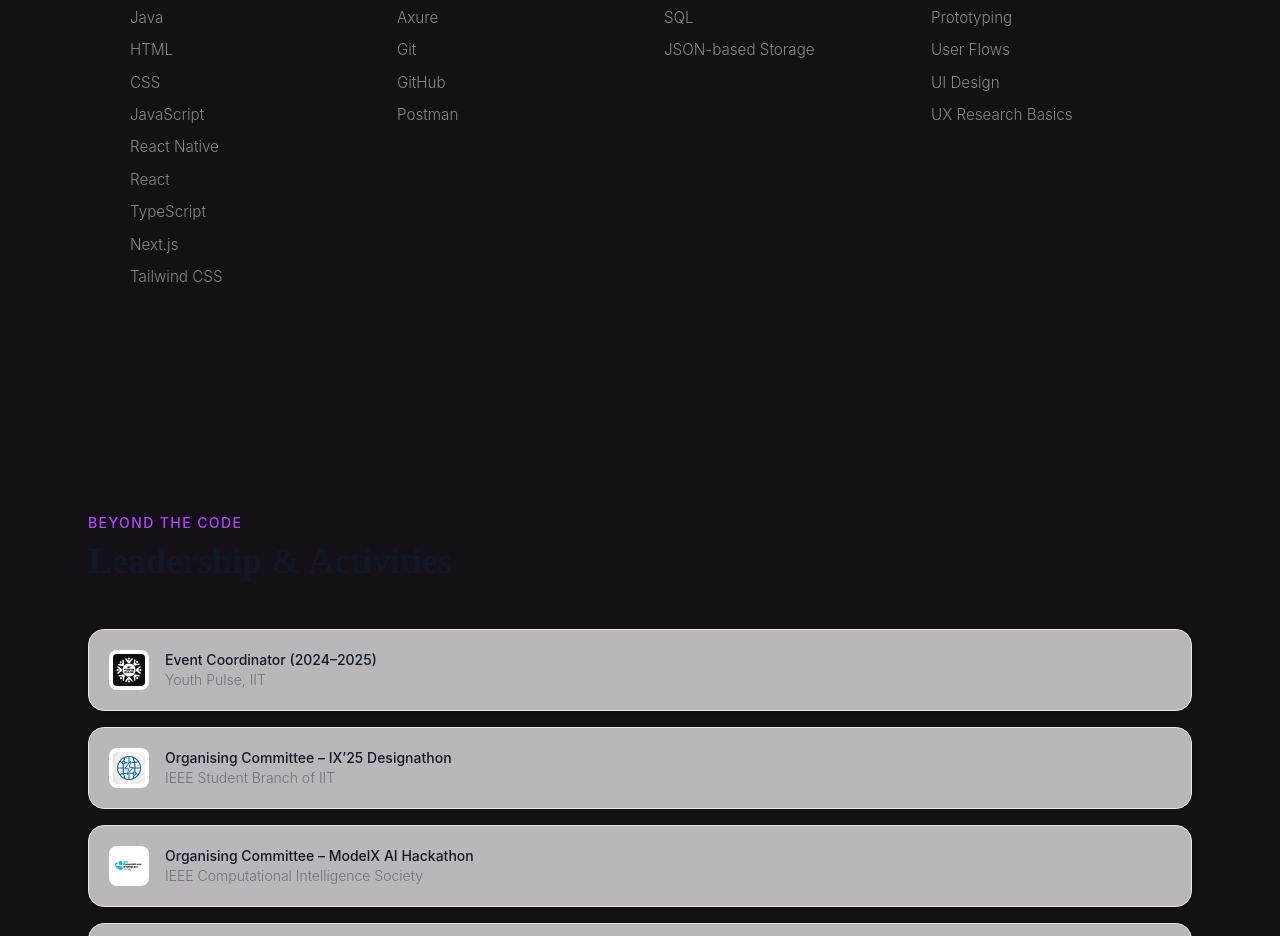
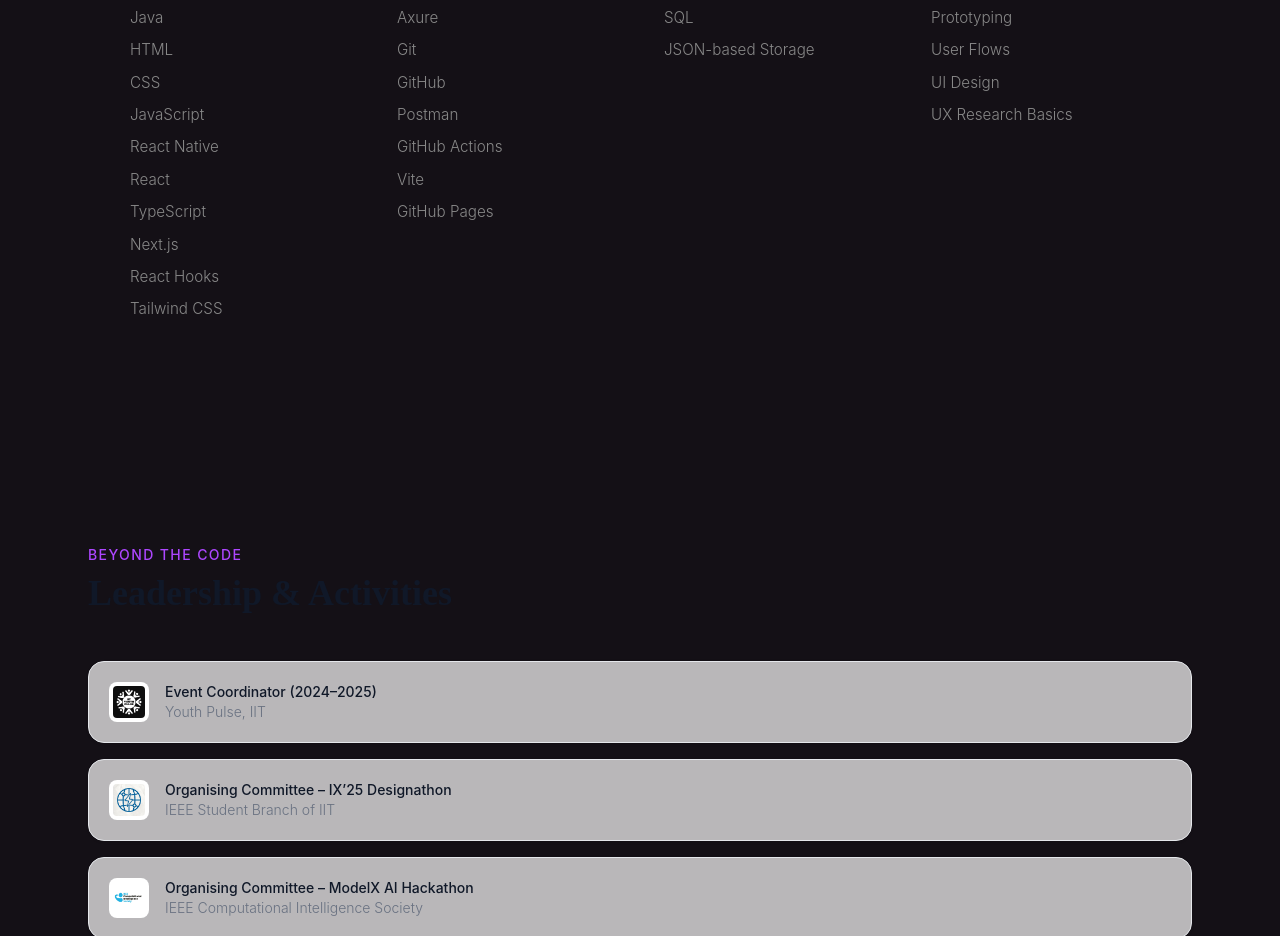
Before and after one commit to NadithiMoonasingha/My_Portfolio, a Next.js app: page / in a window 1280 px wide. Shown: the part 3780-4716 px from the top of the page. Built offline with nearby package versions, Linux system fonts and the light colour scheme.

Commit message:
Added few skills

```diff
--- a/src/data/portfolio.ts
+++ b/src/data/portfolio.ts
@@ -225,8 +225,8 @@ export const portfolioData = {
 
 
   skills: {
-    Programming: ["Python", "Java", "HTML", "CSS", "JavaScript", "React Native", "React", "TypeScript", "Next.js", "Tailwind CSS"],
-    Tools: ["Figma", "Axure", "Git", "GitHub", "Postman"],
+    Programming: ["Python", "Java", "HTML", "CSS", "JavaScript", "React Native", "React", "TypeScript", "Next.js","React Hooks", "Tailwind CSS"],
+    Tools: ["Figma", "Axure", "Git", "GitHub", "Postman","GitHub Actions","Vite","GitHub Pages"],
     Databases: ["MongoDB", "SQL", "JSON-based Storage"],
     Design: ["Wireframing", "Prototyping", "User Flows", "UI Design","UX Research Basics "],
   },
```
